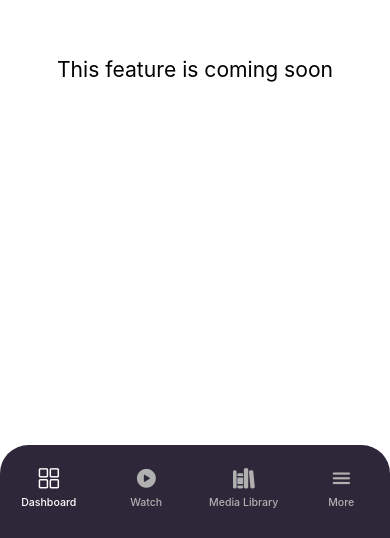
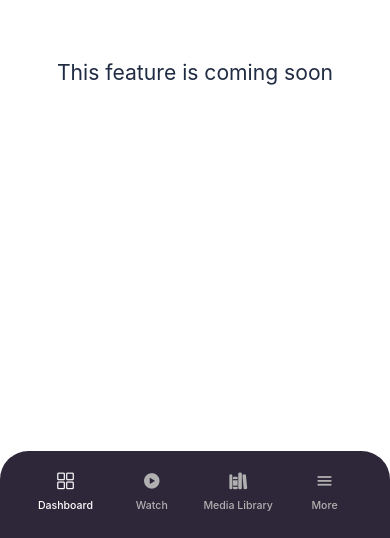
Before and after one commit to GHULAMDASTAGHEER/Movie, a React Native app: screen /SearchScreen in a window 390 px wide. Shown: the part 306-844 px from the top of the page. Built offline with nearby package versions, Linux system fonts and the light colour scheme.

Commit message:
change ui

```diff
--- a/App.tsx
+++ b/App.tsx
@@ -24,6 +24,7 @@ function WatchStack() {
   return (
     <Stack.Navigator screenOptions={{ headerShown: false }}>
       <Stack.Screen name="MovieList" component={MovieListScreen} />
+      <Stack.Screen name="SearchScreen" component={SearchScreen} />
       <Stack.Screen name="MovieDetail" component={MovieDetailScreen} />
       <Stack.Screen name="VideoPlayer" component={VideoPlayerScreen} />
       <Stack.Screen name="SeatSelection" component={SeatSelectionScreen} />
@@ -35,7 +36,7 @@ function WatchStack() {
 function SearchStack() {
   return (
     <Stack.Navigator screenOptions={{ headerShown: false }}>
-      <Stack.Screen name="Search" component={SearchScreen} />
+      <Stack.Screen name="SearchScreen" component={SearchScreen} />
       <Stack.Screen name="MovieDetail" component={MovieDetailScreen} />
       <Stack.Screen name="VideoPlayer" component={VideoPlayerScreen} />
       <Stack.Screen name="SeatSelection" component={SeatSelectionScreen} />
@@ -52,11 +53,12 @@ function MainTabs() {
         tabBarStyle: {
           backgroundColor: Colors.tabBackground,
           borderTopWidth: 0,
-          height: verticalScale(75),
-          paddingBottom: verticalScale(8),
-          paddingTop: verticalScale(8),
+          height: verticalScale(70),
+          // paddingBottom: verticalScale(5),
+          paddingTop: verticalScale(5),
           borderTopLeftRadius: moderateScale(27),
           borderTopRightRadius: moderateScale(27),
+          paddingHorizontal: scale(20),
         },
         tabBarActiveTintColor: Colors.tabActive,
         tabBarInactiveTintColor: Colors.tabInactive,
@@ -77,7 +79,7 @@ function MainTabs() {
         options={{
           tabBarLabel: 'Dashboard',
           tabBarIcon: ({ color, size }) => (
-            <Ionicons name="grid-outline" size={moderateScale(22)} color={color} />
+            <Ionicons name="grid-outline" size={moderateScale(18)} color={color} />
           ),
         }}
       />
@@ -87,7 +89,7 @@ function MainTabs() {
         options={{
           tabBarLabel: 'Watch',
           tabBarIcon: ({ color, size }) => (
-            <Ionicons name="play-circle" size={moderateScale(22)} color={color} />
+            <Ionicons name="play-circle" size={moderateScale(18)} color={color} />
           ),
         }}
       />
@@ -97,7 +99,7 @@ function MainTabs() {
         options={{
           tabBarLabel: 'Media Library',
           tabBarIcon: ({ color, size }) => (
-            <Ionicons name="library" size={moderateScale(22)} color={color} />
+            <Ionicons name="library" size={moderateScale(18)} color={color} />
           ),
         }}
       />
@@ -107,7 +109,7 @@ function MainTabs() {
         options={{
           tabBarLabel: 'More',
           tabBarIcon: ({ color, size }) => (
-            <Ionicons name="menu" size={moderateScale(22)} color={color} />
+            <Ionicons name="menu" size={moderateScale(18)} color={color} />
           ),
         }}
       />
--- a/package.json
+++ b/package.json
@@ -20,6 +20,7 @@
     "react": "19.1.1",
     "react-native": "0.82.0",
     "react-native-google-fonts": "^0.0.0",
+    "react-native-linear-gradient": "^2.8.3",
     "react-native-safe-area-context": "^5.6.1",
     "react-native-screens": "^4.17.1",
     "react-native-size-matters": "^0.4.2",
--- a/src/screens/MovieListScreen.tsx
+++ b/src/screens/MovieListScreen.tsx
@@ -9,13 +9,14 @@ import {
 } from 'react-native';
 import { useNavigation } from '@react-navigation/native';
 import { scale, verticalScale, moderateScale } from 'react-native-size-matters';
+import LinearGradient from 'react-native-linear-gradient';
 import Typography from '../components/Typography';
 import Button from '../components/Button';
 import Image from '../components/Image';
 import { MovieAPI } from '../utils/api';
 import { Movie } from '../types/movie';
 import { Colors } from '../utils/colors';
-import EvilIcons from 'react-native-vector-icons/EvilIcons';
+import Fontisto from 'react-native-vector-icons/Fontisto';
 
 const MovieListScreen: React.FC = () => {
   const [movies, setMovies] = useState<Movie[]>([]);
@@ -70,7 +71,7 @@ const MovieListScreen: React.FC = () => {
   };
 
   const handleSearchPress = () => {
-    (navigation as any).navigate('SearchStack');
+    (navigation as any).navigate('SearchScreen');
   };
 
   const renderMovieItem = ({ item }: { item: Movie }) => (
@@ -83,21 +84,24 @@ const MovieListScreen: React.FC = () => {
         source={{ uri: MovieAPI.getImageUrl(item.poster_path, ) }}
         style={styles.moviePoster}
       />
-      <View style={styles.movieTitleOverlay}>
+      <LinearGradient
+        colors={['transparent', 'rgba(0, 0, 0, 0.88)']}
+        style={styles.movieTitleOverlay}
+      >
         <Typography variant="h4" style={styles.movieTitle}>
           {item.title}
         </Typography>
-      </View>
+      </LinearGradient>
     </TouchableOpacity>
   );
 
   const renderHeader = () => (
     <View style={styles.header}>
-      <Typography variant="body2" weight='bold' style={styles.title}>
+      <Typography variant="body1" weight='600' style={styles.title}>
         Watch
       </Typography>
       <TouchableOpacity onPress={handleSearchPress} style={styles.searchButton}>
-        <EvilIcons name="search" size={moderateScale(19)} color={Colors.black} />
+        <Fontisto name="search" size={moderateScale(15)} color={Colors.black} />
       </TouchableOpacity>
     </View>
   );
@@ -175,8 +179,7 @@ const styles = StyleSheet.create({
     bottom: 0,
     left: 0,
     right: 0,
-    backgroundColor: Colors.overlay,
-    padding: moderateScale(16),
+    padding: moderateScale(10),
   },
   movieTitle: {
     color: Colors.textWhite,
--- a/src/screens/SearchScreen.tsx
+++ b/src/screens/SearchScreen.tsx
@@ -15,6 +15,8 @@ import Image from '../components/Image';
 import { MovieAPI } from '../utils/api';
 import { Movie } from '../types/movie';
 import { Fonts } from '../utils/fonts';
+import { Colors } from '../utils/colors';
+import Ionicons from 'react-native-vector-icons/Ionicons';
 
 const SearchScreen: React.FC = () => {
   const [query, setQuery] = useState('');
@@ -24,17 +26,82 @@ const SearchScreen: React.FC = () => {
   const navigation = useNavigation();
 
   const genres = [
-    { name: 'Comedies', emoji: '😄' },
-    { name: 'Crime', emoji: '🔍' },
-    { name: 'Family', emoji: '👨‍👩‍👧‍👦' },
-    { name: 'Documentaries', emoji: '📽️' },
-    { name: 'Dramas', emoji: '🎭' },
-    { name: 'Fantasy', emoji: '🧙‍♂️' },
-    { name: 'Holidays', emoji: '🎄' },
-    { name: 'Horror', emoji: '👻' },
-    { name: 'Sci-Fi', emoji: '🚀' },
-    { name: 'Thriller', emoji: '🔪' },
+    {
+      name: 'Comedies',
+      image: 'https://image.tmdb.org/t/p/w500/1M876Kp7lY6g3o3QNYzSrarxqbk.jpg',
+      color: '#4A90E2'
+    },
+    {
+      name: 'Crime',
+      image: 'https://image.tmdb.org/t/p/w500/7IiTTgloJzvGI1TAYymCfbfl3v0.jpg',
+      color: '#2C3E50'
+    },
+    {
+      name: 'Family',
+      image: 'https://image.tmdb.org/t/p/w500/8Vt6mWEReuy4Of61Lnj5Xj704m8.jpg',
+      color: '#E67E22'
+    },
+    {
+      name: 'Documentaries',
+      image: 'https://image.tmdb.org/t/p/w500/8Vt6mWEReuy4Of61Lnj5Xj704m8.jpg',
+      color: '#27AE60'
+    },
+    {
+      name: 'Dramas',
+      image: 'https://image.tmdb.org/t/p/w500/7IiTTgloJzvGI1TAYymCfbfl3v0.jpg',
+      color: '#8E44AD'
+    },
+    {
+      name: 'Fantasy',
+      image: 'https://image.tmdb.org/t/p/w500/1M876Kp7lY6g3o3QNYzSrarxqbk.jpg',
+      color: '#F39C12'
+    },
+    {
+      name: 'Holidays',
+      image: 'https://image.tmdb.org/t/p/w500/8Vt6mWEReuy4Of61Lnj5Xj704m8.jpg',
+      color: '#E74C3C'
+    },
+    {
+      name: 'Horror',
+      image: 'https://image.tmdb.org/t/p/w500/7IiTTgloJzvGI1TAYymCfbfl3v0.jpg',
+      color: '#2C3E50'
+    },
+    {
+      name: 'Sci-Fi',
+      image: 'https://image.tmdb.org/t/p/w500/1M876Kp7lY6g3o3QNYzSrarxqbk.jpg',
+      color: '#3498DB'
+    },
+    {
+      name: 'Thriller',
+      image: 'https://image.tmdb.org/t/p/w500/7IiTTgloJzvGI1TAYymCfbfl3v0.jpg',
+      color: '#E74C3C'
+    },
   ];
+
+  const getGenreName = (genreId: number) => {
+    const genreMap: { [key: number]: string } = {
+      28: 'Action',
+      12: 'Adventure',
+      16: 'Animation',
+      35: 'Comedy',
+      80: 'Crime',
+      99: 'Documentary',
+      18: 'Drama',
+      10751: 'Family',
+      14: 'Fantasy',
+      36: 'History',
+      27: 'Horror',
+      10402: 'Music',
+      9648: 'Mystery',
+      10749: 'Romance',
+      878: 'Sci-Fi',
+      10770: 'TV Movie',
+      53: 'Thriller',
+      10752: 'War',
+      37: 'Western'
+    };
+    return genreMap[genreId] || 'Movie';
+  };
 
   useEffect(() => {
     if (query.trim().length >= 2) {
@@ -78,20 +145,23 @@ const SearchScreen: React.FC = () => {
     <TouchableOpacity
       style={styles.resultItem}
       onPress={() => handleMoviePress(item)}
+      activeOpacity={0.7}
     >
       <Image
-        variant="poster"
         source={{ uri: MovieAPI.getImageUrl(item.poster_path, 'w200') }}
         style={styles.resultPoster}
       />
       <View style={styles.resultInfo}>
-        <Typography variant="h3" weight="bold" numberOfLines={2}>
+        <Typography variant="h4" weight="600" numberOfLines={1} style={styles.resultTitle}>
           {item.title}
         </Typography>
-        <Typography variant="body2" color="#666666">
-          {new Date(item.release_date).getFullYear()}
+        <Typography variant="body2" color={Colors.gray} style={styles.resultGenre}>
+          {item.genre_ids && item.genre_ids.length > 0 ? getGenreName(item.genre_ids[0]) : 'Movie'}
         </Typography>
       </View>
+      <TouchableOpacity style={styles.moreButton}>
+        <Ionicons name="ellipsis-horizontal" size={moderateScale(20)} color={Colors.primary} />
+      </TouchableOpacity>
     </TouchableOpacity>
   );
 
@@ -101,15 +171,19 @@ const SearchScreen: React.FC = () => {
         {genres.map((genre, index) => (
           <TouchableOpacity
             key={index}
-            style={styles.genreCard}
+            style={[styles.genreCard, { backgroundColor: genre.color }]}
             onPress={() => handleGenrePress(genre.name)}
+            activeOpacity={0.8}
           >
-            <View style={styles.genreEmoji}>
-              <Typography variant="h2">{genre.emoji}</Typography>
-            </View>
-            <Typography variant="body2" weight="600" style={styles.genreName}>
+            <Image
+              source={{ uri: genre.image }}
+              style={styles.genreImage}
+            />
+            <View style={styles.genreOverlay}>
+              <Typography variant="body1" weight="600" style={styles.genreName}>
                 {genre.name}
               </Typography>
+            </View>
           </TouchableOpacity>
         ))}
       </View>
@@ -144,14 +218,12 @@ const SearchScreen: React.FC = () => {
     if (results.length > 0) {
       return (
         <View style={styles.resultsContainer}>
-          <Typography variant="h3" weight="bold" style={styles.resultsTitle}>
-            {results.length} Results Found
-          </Typography>
           <FlatList
             data={results}
             renderItem={renderSearchResult}
             keyExtractor={(item) => item.id.toString()}
             showsVerticalScrollIndicator={false}
+            contentContainerStyle={styles.resultsList}
           />
         </View>
       );
@@ -163,27 +235,36 @@ const SearchScreen: React.FC = () => {
   return (
     <View style={styles.container}>
       <View style={styles.header}>
+        <View style={styles.searchContainer}>
+          <Ionicons name="search" size={moderateScale(20)} color={Colors.gray} style={styles.searchIcon} />
           <TextInput
             style={styles.searchInput}
-          placeholder="Q TV shows, movies and more"
-          placeholderTextColor="#666666"
+            placeholder="TV shows, movies and more"
+            placeholderTextColor={Colors.gray}
             value={query}
             onChangeText={setQuery}
             autoFocus
           />
           {query.length > 0 && (
             <TouchableOpacity onPress={clearSearch} style={styles.clearButton}>
-            <Typography variant="body1" color="#666666">✕</Typography>
+              <Ionicons name="close" size={moderateScale(20)} color={Colors.gray} />
             </TouchableOpacity>
           )}
         </View>
+      </View>
+
+      {query.length >= 2 && results.length > 0 && (
+        <View style={styles.resultsHeader}>
+          <TouchableOpacity onPress={() => navigation.goBack()} style={styles.backButton}>
+            <Ionicons name="arrow-back" size={moderateScale(24)} color={Colors.textPrimary} />
+          </TouchableOpacity>
+          <Typography variant="h3" weight="600" style={styles.resultsCount}>
+            {results.length} Results Found
+          </Typography>
+        </View>
+      )}
 
       <View style={styles.content}>
-        {query.length >= 2 && (
-          <Typography variant="h3" weight="bold" style={styles.topResultsTitle}>
-            Top Results
-          </Typography>
-        )}
         {renderResults()}
       </View>
     </View>
@@ -193,56 +274,97 @@ const SearchScreen: React.FC = () => {
 const styles = StyleSheet.create({
   container: {
     flex: 1,
-    backgroundColor: '#FFFFFF',
+    backgroundColor: Colors.background,
   },
   header: {
+    paddingHorizontal: scale(20),
+    paddingTop: verticalScale(60),
+    paddingBottom: verticalScale(20),
+  },
+  resultsHeader: {
     flexDirection: 'row',
     alignItems: 'center',
+    paddingHorizontal: scale(20),
+    paddingVertical: verticalScale(16),
+    borderBottomWidth: 1,
+    borderBottomColor: Colors.border,
+  },
+  backButton: {
+    marginRight: scale(16),
+    padding: moderateScale(4),
+  },
+  resultsCount: {
+    color: Colors.textPrimary,
+  },
+  searchContainer: {
+    flexDirection: 'row',
+    alignItems: 'center',
+    backgroundColor: Colors.white,
+    borderRadius: moderateScale(25),
     paddingHorizontal: scale(16),
-    paddingTop: verticalScale(60),
-    paddingBottom: verticalScale(20),
-    gap: scale(12),
+    height: verticalScale(50),
+    shadowColor: Colors.black,
+    shadowOffset: { width: 0, height: 2 },
+    shadowOpacity: 0.1,
+    shadowRadius: 4,
+    elevation: 3,
+  },
+  searchIcon: {
+    marginRight: scale(12),
   },
   searchInput: {
     flex: 1,
-    height: verticalScale(44),
-    borderWidth: moderateScale(1),
-    borderColor: '#E0E0E0',
-    borderRadius: moderateScale(8),
-    paddingHorizontal: scale(16),
     fontSize: moderateScale(16),
     fontFamily: Fonts.regular,
+    color: Colors.textPrimary,
   },
   clearButton: {
-    padding: moderateScale(8),
+    padding: moderateScale(4),
   },
   content: {
     flex: 1,
-    paddingHorizontal: scale(16),
+    paddingHorizontal: scale(20),
   },
   topResultsTitle: {
     marginBottom: verticalScale(16),
-    color: '#000000',
+    color: Colors.textPrimary,
   },
   resultsContainer: {
     flex: 1,
   },
   resultsTitle: {
     marginBottom: verticalScale(16),
-    color: '#000000',
+    color: Colors.textPrimary,
   },
   resultItem: {
     flexDirection: 'row',
-    marginBottom: verticalScale(16),
     alignItems: 'center',
+    paddingVertical: verticalScale(12),
+    paddingHorizontal: scale(4),
+    borderBottomWidth: 1,
+    borderBottomColor: Colors.border,
   },
   resultPoster: {
-    width: scale(60),
-    height: verticalScale(90),
+    width: scale(50),
+    height: scale(50),
     marginRight: scale(12),
+    borderRadius: moderateScale(8),
   },
   resultInfo: {
     flex: 1,
+  },
+  resultTitle: {
+    color: Colors.textPrimary,
+    marginBottom: verticalScale(4),
+  },
+  resultGenre: {
+    fontSize: moderateScale(14),
+  },
+  moreButton: {
+    padding: moderateScale(8),
+  },
+  resultsList: {
+    paddingBottom: verticalScale(20),
   },
   genresContainer: {
     flex: 1,
@@ -250,23 +372,37 @@ const styles = StyleSheet.create({
   genresGrid: {
     flexDirection: 'row',
     flexWrap: 'wrap',
-    gap: scale(12),
+    justifyContent: 'space-between',
   },
   genreCard: {
-    width: '47%',
-    aspectRatio: 1.5,
-    backgroundColor: '#F8F8F8',
-    borderRadius: moderateScale(12),
+    width: '48%',
+    height: verticalScale(120),
+    borderRadius: moderateScale(16),
+    marginBottom: verticalScale(16),
+    overflow: 'hidden',
+    position: 'relative',
+  },
+  genreImage: {
+    width: '100%',
+    height: '100%',
+    position: 'absolute',
+  },
+  genreOverlay: {
+    position: 'absolute',
+    bottom: 0,
+    left: 0,
+    right: 0,
+    backgroundColor: 'rgba(0,0,0,0.6)',
+    padding: moderateScale(12),
     justifyContent: 'center',
     alignItems: 'center',
-    marginBottom: verticalScale(12),
-  },
-  genreEmoji: {
-    marginBottom: verticalScale(8),
   },
   genreName: {
-    color: '#000000',
+    color: Colors.white,
     textAlign: 'center',
+    textShadowColor: 'rgba(0,0,0,0.8)',
+    textShadowOffset: { width: 1, height: 1 },
+    textShadowRadius: 2,
   },
   loadingContainer: {
     flex: 1,
@@ -275,7 +411,7 @@ const styles = StyleSheet.create({
   },
   loadingText: {
     marginTop: verticalScale(16),
-    color: '#666666',
+    color: Colors.gray,
   },
   noResultsContainer: {
     flex: 1,
@@ -284,7 +420,7 @@ const styles = StyleSheet.create({
   },
   noResultsText: {
     marginBottom: verticalScale(8),
-    color: '#000000',
+    color: Colors.textPrimary,
   },
 });
 
--- a/src/utils/colors.ts
+++ b/src/utils/colors.ts
@@ -15,13 +15,14 @@ export const Colors = {
   gray: '#666666',
   lightGray: '#B0B0B0',
   darkGray: '#333333',
+  border: '#E0E0E0',
 
   // Background Colors
   background: '#FFFFFF',
   surface: '#F5F5F5',
 
   // Text Colors
-  textPrimary: '#000000',
+  textPrimary: 'rgba(32, 44, 67, 1)',
   textSecondary: '#666666',
   textLight: '#B0B0B0',
   textWhite: '#FFFFFF',
```
Also changed, not shown: 1 other file (tests, documents, lock files or other folders). Lines whose indentation alone changed are shown as unchanged.
